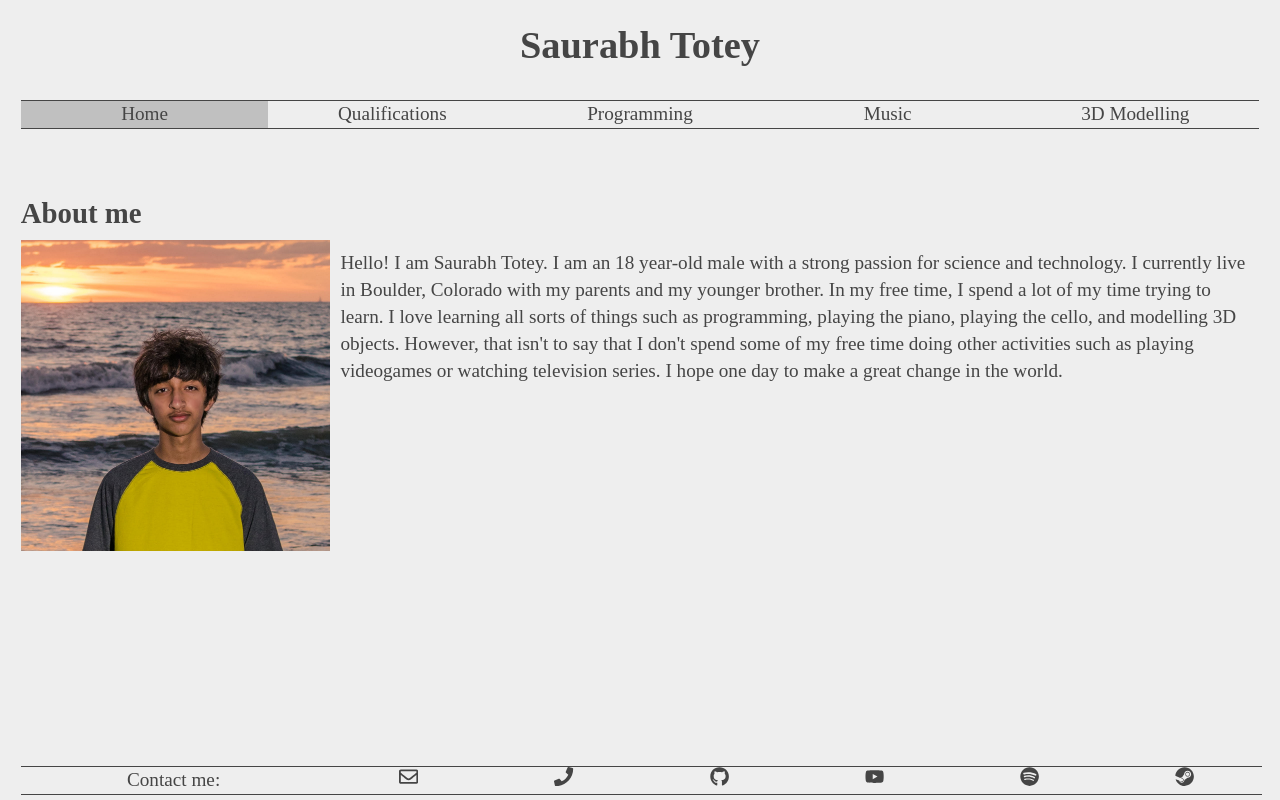
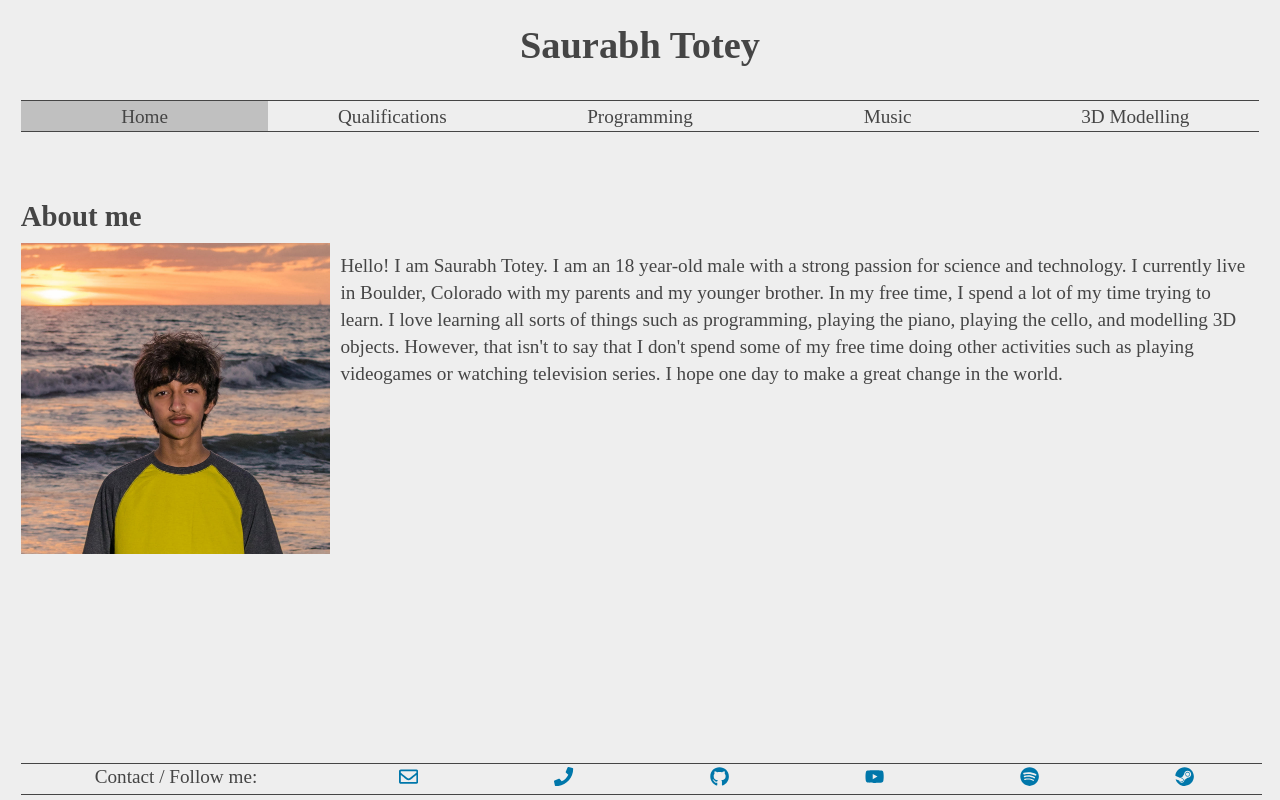
Before and after one commit to SaurabhTotey/Portfolio-Website, a Gatsby app: page / in a window 1280 px wide. Built offline with nearby package versions, Linux system fonts and the light colour scheme.

Commit message:
Finished footer styling

```diff
--- a/src/components/Footer.js
+++ b/src/components/Footer.js
@@ -1,9 +1,35 @@
 import React from "react";
 import {FaRegEnvelope, FaGithub, FaSpotify, FaSteam, FaYoutube, FaPhone} from "react-icons/fa";
 import ResponsiveContainer from "./ResponsiveContainer";
+import "../styles/Footer.css";
 
-const icons = [<FaRegEnvelope/>, <FaPhone/>, <FaGithub/>, <FaYoutube/>, <FaSpotify/>, <FaSteam/>];
-const iconWidth = 100 / icons.length;
+const icons = {
+	email: {
+		icon: FaRegEnvelope,
+		path: "mailto:SaurabhTotey@gmail.com"
+	},
+	phone: {
+		icon: FaPhone,
+		path: "tel:7206482674"
+	},
+	github: {
+		icon: FaGithub,
+		path: "https://www.github.com/SaurabhTotey"
+	},
+	youtube: {
+		icon: FaYoutube,
+		path: "https://www.youtube.com/channel/UCXubVdV4RlI7ByEEDxziNcg"
+	},
+	spotify: {
+		icon: FaSpotify,
+		path: "https://open.spotify.com/user/saurabh-totey?si=QaRE9wybTc6FbwRiQayTWA"
+	},
+	steam: {
+		icon: FaSteam,
+		path: "https://steamcommunity.com/id/Lord_Strainer"
+	}
+};
+const iconWidth = 100 / Object.keys(icons).length;
 
 /**
  * A component that is the footer that should be at the bottom of all pages
@@ -38,9 +64,9 @@ class Footer extends React.Component {
 		}
 		return <footer style={style}>
 			<ResponsiveContainer>
-				<div responsiveWidth="25%" style={{width: "100%", textAlign: "center"}}>Contact me:&nbsp;</div>
+				<div responsiveWidth="25%" style={{width: "100%", textAlign: "center"}}>Contact / Follow me:</div>
 				<div responsiveWidth="75%" style={{width: "100%"}}>{
-					icons.map(icon => <div style={{width:`${iconWidth}%`, display: "inline-block", textAlign: "center"}}>{icon}</div>)
+					Object.keys(icons).map(icon => <a href={icons[icon].path} style={{width:`${iconWidth}%`}}>{icons[icon].icon()}</a>)
 				}</div>
 			</ResponsiveContainer>
 		</footer>
--- /dev/null
+++ b/src/styles/Footer.css
@@ -0,0 +1,10 @@
+a {
+	display: inline-block;
+	text-align: center;
+	padding-top: 3px;
+	color: #454545;
+}
+
+a:hover {
+	background-color: silver;
+}
```
Also changed, not shown: 47 other files (tests, documents, lock files or other folders).
